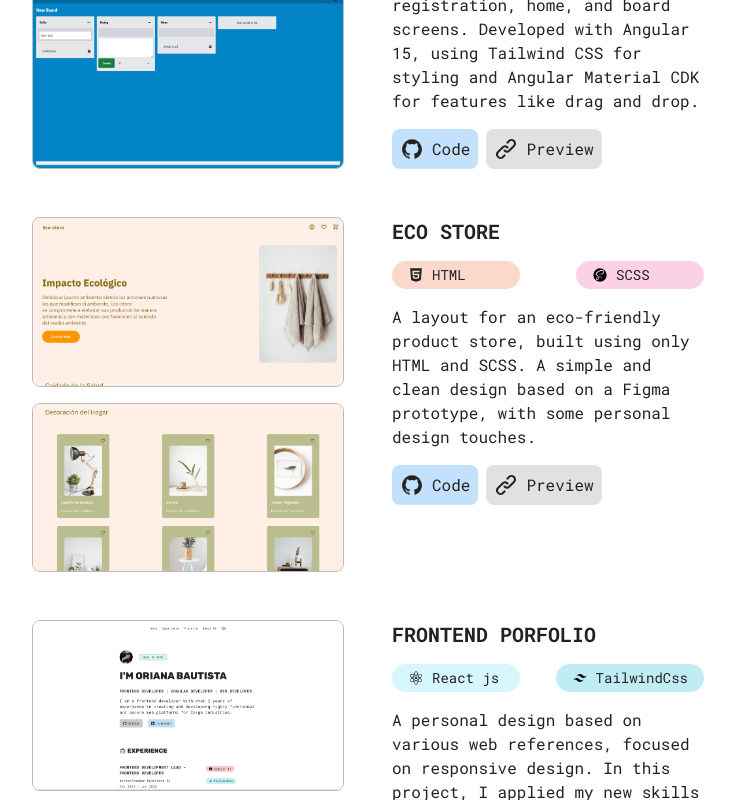
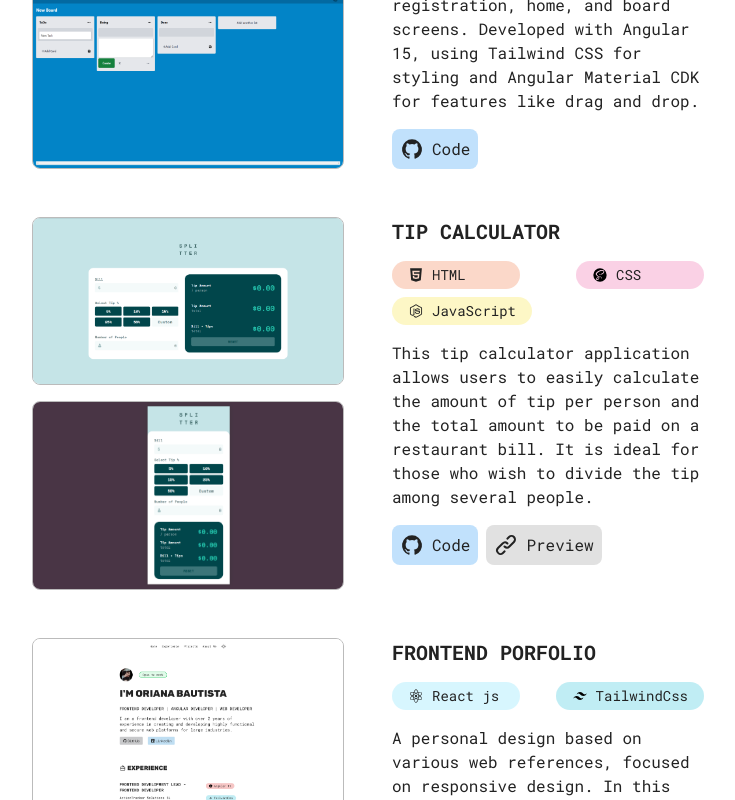
Before and after one commit to oriBautista99/frontend_portfolio, a React (Vite) app: page / in a window 1280 px wide. Shown: the part 1980-2780 px from the top of the page, without its empty margins (272-1007 px from the left). Built offline with nearby package versions, Linux system fonts and the light colour scheme.

Commit message:
Update projects

```diff
--- a/src/common/ProjectCard.jsx
+++ b/src/common/ProjectCard.jsx
@@ -14,6 +14,17 @@ function ProjectCard({image, link, repositorie, title, description, skills}) {
     <SkillList key={skill.name} icon={skill.icon} skill={skill.name} color={skill.color} />
   );
   const colorIcon = theme == 'light' ? '#222' : '#fff';
+
+  const linkButton = () => {
+    if(!title.includes('Trello')){
+      return (<a className="flex space-x-2 bg-tooterTextColor bg-opacity-25 p-2 rounded-lg" href={link} target="_blank">
+        <UilLink  size="24" color={colorIcon}/>
+        <span>Preview</span>
+      </a>);
+    }
+  };
+
+
   return (
     <div className="grid grid-cols-1 gap-4 md:grid-cols-2 md:gap-12">
       <div className="row-start-2 md:row-start-1 col-span-1 flex flex-col gap-4 text-base">
@@ -31,10 +42,9 @@ function ProjectCard({image, link, repositorie, title, description, skills}) {
             <UilGithub  size="24" color={colorIcon}/>
             <span>Code</span>
           </a>
-          <a className="flex space-x-2 bg-tooterTextColor bg-opacity-25 p-2 rounded-lg" href={link} target="_blank">
-            <UilLink  size="24" color={colorIcon}/>
-            <span>Preview</span>
-          </a>
+          {
+            linkButton()
+          }
         </div>
       </div>
     </div>
--- a/src/locales/en.json
+++ b/src/locales/en.json
@@ -12,7 +12,7 @@
     "TASK12":"I implemented significant improvements in the app's responsive design, optimizing approximately 60% of the software from its beta version until my departure.",
     "EXP2": "Collaborated on the development of the admin panel, making adjustments and implementing modules for the base CRM system. Utilized Angular (TypeScript) to build efficient components and TailwindCSS to style the interface, ensuring a responsive and modern design.",
     "PROJ1":"A basic clone of a task management and board creation app, featuring login, registration, home, and board screens. Developed with Angular 15, using Tailwind CSS for styling and Angular Material CDK for features like drag and drop.",
-    "PROJ2":"A layout for an eco-friendly product store, built using only HTML and SCSS. A simple and clean design based on a Figma prototype, with some personal design touches.",
+    "PROJ2":"This tip calculator application allows users to easily calculate the amount of tip per person and the total amount to be paid on a restaurant bill. It is ideal for those who wish to divide the tip among several people.",
     "PROJ3":"A personal design based on various web references, focused on responsive design. In this project, I applied my new skills in React.js and Tailwind CSS to create a simple yet functional interface.",
     "ABOUTME":"I'm Oriana Bautista, a young Latina and Computer Engineering student passionate about web development and constantly learning. For over a year, I led the frontend development team at ActionTracker Solutions, a company based in Barcelona, where I honed both my technical and leadership skills. I am bilingual in Spanish and English, and while I am still improving my spoken English fluency, I have a strong grasp of the language, allowing me to read, and understand effectively. I consider myself an active, perseverant individual who stays up-to-date with new technologies, always looking for ways to integrate them into my personal projects. My goal is to grow professionally within a company that values mutual development, where I can contribute value while continuing to learn and evolve.",
     "FOOTER":"Created in",
--- a/src/locales/es.json
+++ b/src/locales/es.json
@@ -12,7 +12,7 @@
     "TASK12":"Realicé mejoras significativas en el diseño responsivo de la app, optimizando alrededor del 60% del software desde su versión beta hasta mi salida.",
     "EXP2": "Colaboré en el desarrollo del panel de administración, realizando ajustes e implementando módulos para el sistema CRM base. Utilicé Angular (TypeScript) para construir componentes eficientes y TailwindCSS para estilizar la interfaz, asegurando un diseño responsivo y moderno.",
     "PROJ1":"Clon básico de una aplicación para la gestión de tareas y creación de tableros, con pantallas de login, registro, inicio y tableros. Desarrollado con Angular 15, utilizando Tailwind CSS para los estilos y Angular Material CDK para funcionalidades como drag and drop.",
-    "PROJ2":"Maquetado de una tienda de productos ecológicos, utilizando solo HTML y SCSS. Un diseño simple y limpio basado en un prototipo de Figma, al cual añadí toques personales.",
+    "PROJ2":"Esta aplicación de calculadora de propinas permite a los usuarios calcular fácilmente el monto de la propina por persona y el total a pagar en una cuenta de restaurante. Es ideal para aquellos que desean dividir la propina entre varias personas.",
     "PROJ3":"Diseño personal basado en varias referencias en la web, con un enfoque en el diseño responsivo. Proyecto en el que apliqué mis nuevos conocimientos en React.js y Tailwind CSS, creando una interfaz simple y funcional.",
     "ABOUTME":"Soy Oriana Bautista, una joven latina y estudiante de Ingeniería Informática, apasionada por el desarrollo web y en constante aprendizaje. Durante más de un año, lideré el equipo de desarrollo frontend en ActionTracker Solutions, una empresa con sede en Barcelona, donde perfeccioné tanto mis habilidades técnicas como de liderazgo. Soy bilingüe en español e inglés, y aunque sigo mejorando mi fluidez en inglés hablado, tengo una sólida comprensión del idioma, lo que me permite leer y entender de manera efectiva. Me considero una persona activa, perseverante e intento estar siempre al día con las nuevas tecnologías, buscando constantemente cómo integrarlas en mis proyectos personales. Mi objetivo es crecer profesionalmente en una empresa que valore el desarrollo mutuo, donde pueda aportar valor y, al mismo tiempo, seguir aprendiendo y evolucionando.",
     "FOOTER":"Creado en",
--- a/src/sections/Projects/Projects.jsx
+++ b/src/sections/Projects/Projects.jsx
@@ -43,9 +43,9 @@ function Projects() {
         },
         {
             id: '02',
-            title: 'Eco Store',
-            link: 'https://oribautista99.github.io/eco-store/',
-            repositorie: 'https://github.com/oriBautista99/eco-store.git',
+            title: 'Tip Calculator',
+            link: 'https://oribautista99.github.io/tip-calculator/',
+            repositorie: 'https://github.com/oriBautista99/tip-calculator.git',
             descripcion: `PROJ2`,
             skills: [
                 {
@@ -54,19 +54,24 @@ function Projects() {
                     icon: 'html'
                 },
                 {
-                    name: 'SCSS',
+                    name: 'CSS',
                     color: 'pink-500',
                     icon: 'scss'
+                },
+                {
+                    name: 'JavaScript',
+                    color: 'js',
+                    icon: 'js'
                 }
             ],
             images: [
                 {
                     alt: 'Eco Store',
-                    src: '/assets/eco_home.png'
+                    src: '/assets/splitter_desktop.png'
                 },
                 {
                     alt: 'Eco Store',
-                    src: '/assets/eco_products.png'
+                    src: '/assets/splitter_mobile.png'
                 }
             ]
         },
```
Also changed, not shown: public/assets/splitter_desktop.png (added), public/assets/splitter_mobile.png (added).
